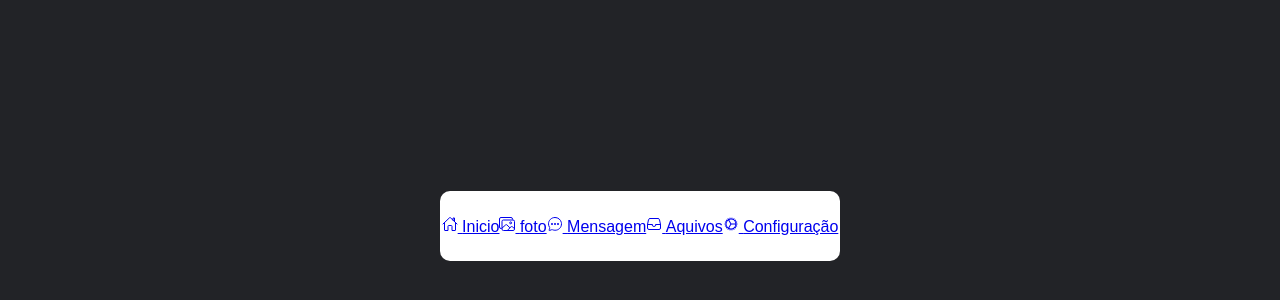
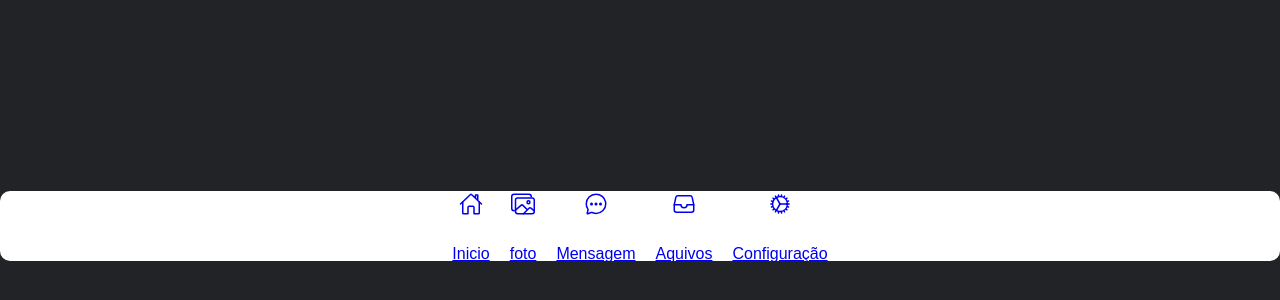
Before and after one commit to guilhersantos949/menu-magico, a plain HTML site: page index.html in a window 1280 px wide. Shown: the part 174-474 px from the top of the page. Drawn offline with nearby package versions, Linux system fonts and the light colour scheme.

Commit message:
Update style.css

```diff
--- a/css/style.css
+++ b/css/style.css
@@ -15,7 +15,7 @@ body{
     background: var(--crl);
 }
 .navegacao{
-    width: 400px;
+    width: 100%;
     height: 70px;
     background: #fff;
     display: flex;
@@ -23,20 +23,19 @@ body{
     align-items: center;
     border-radius: 10px;
 }
-.navegacao ul{
+li{
+    list-style: none;
+    padding: 10px;
+    padding-bottom: 30px;
+}
+ul{
+    position: relative;
     display: flex;
     width: 350px;
-}
-li{
-    list-style: none;
-}
-.navegacao ul li{
-    position: relative;
-    width: 70px;
     height: 70px;
     z-index: 1;
 }
-.navegacao ul li a{
+a{
     position: relative;
     display: flex;
     justify-content: center;
@@ -46,7 +45,10 @@ li{
     text-align: center;
     font-weight: 500;
 }
-.navegacao ul li a .icone{
+.texto{
+    height: auto;
+}
+.icone{
     position: relative;
     display: block;
     line-height: 75px;
@@ -54,6 +56,6 @@ li{
     text-align: center;
     transition: var(--crl);
 }
-.navegacao ul li:hover a .icone{
+li:hover{
     transform: translateY(-50px);
 }
```
